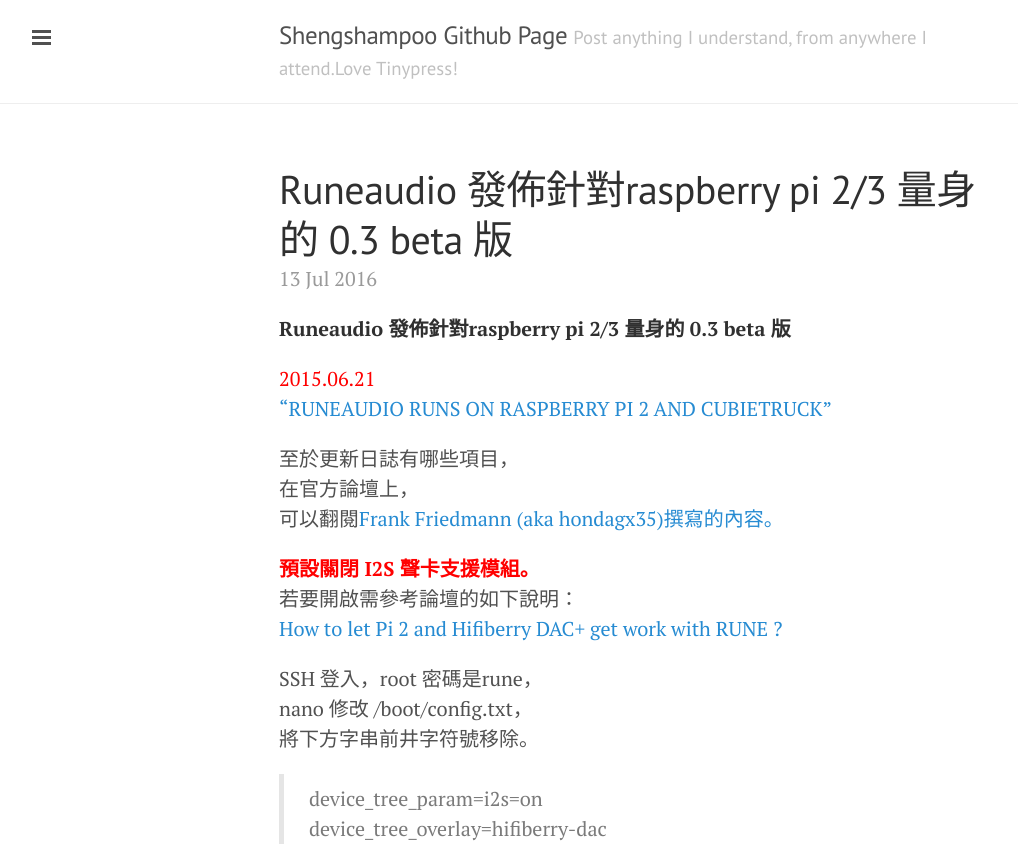
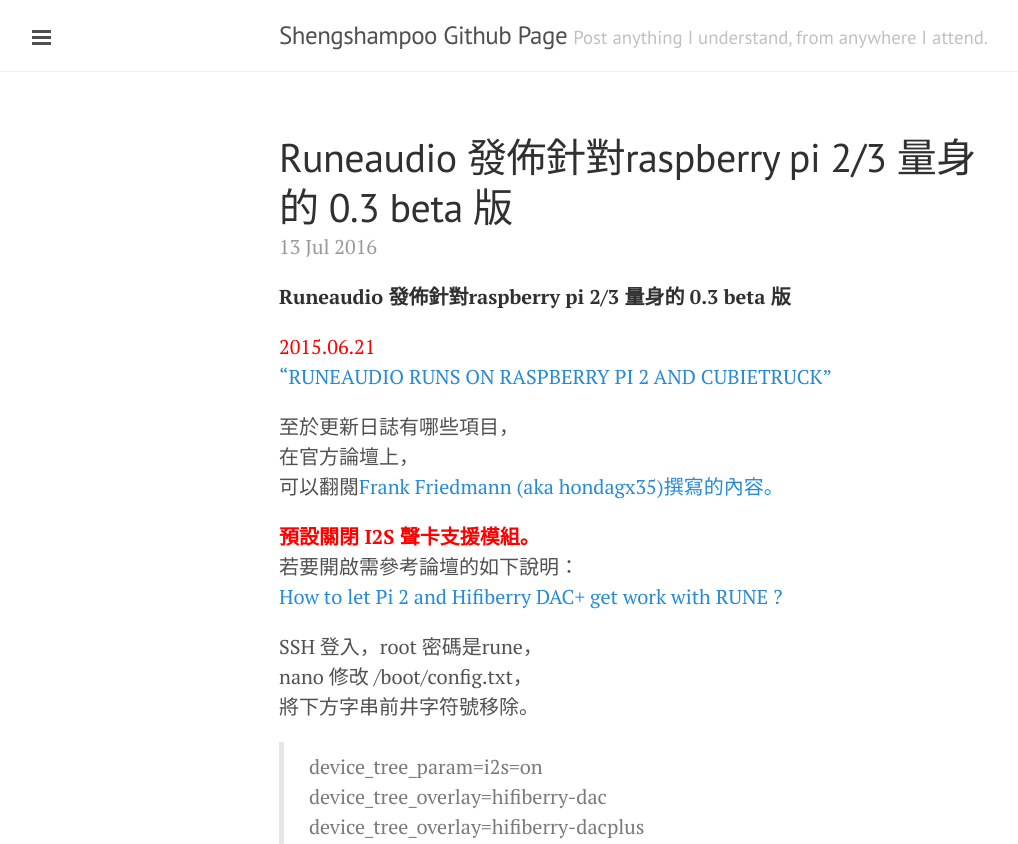
Before and after one commit to shengshampoo/shengshampoo.github.io, a Jekyll site: the page built from index.html, in a window 1280 px wide and 900 px high, cut to the strip 0-844 px from the top of the window. Shown: the whole strip, without its empty margins (1-1019 px from the left). Built offline with Jekyll 4.4.1, drawn with Linux system fonts in a browser that asks for light colours; the list of posts is cut into pages by our own code.

Commit message:
Update _config.yml

```diff
--- a/_config.yml
+++ b/_config.yml
@@ -3,6 +3,6 @@ pygments: true
 markdown: kramdown
 url: http://shengshampoo.github.io
 title: Shengshampoo Github Page
-tagline: Post anything I understand, from anywhere I attend.Love Tinypress!
+tagline: Post anything I understand, from anywhere I attend.
 description: Shengshampoo Github Page & another blog.
-paginate: 1
+paginate: 3
```
